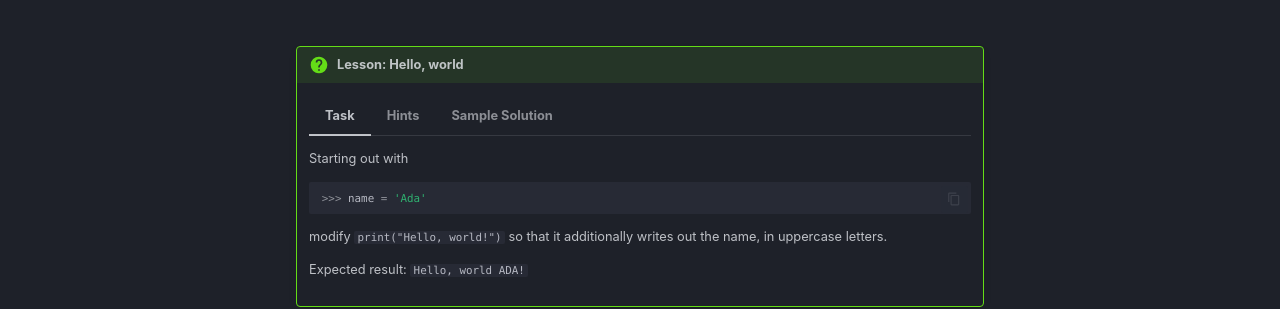
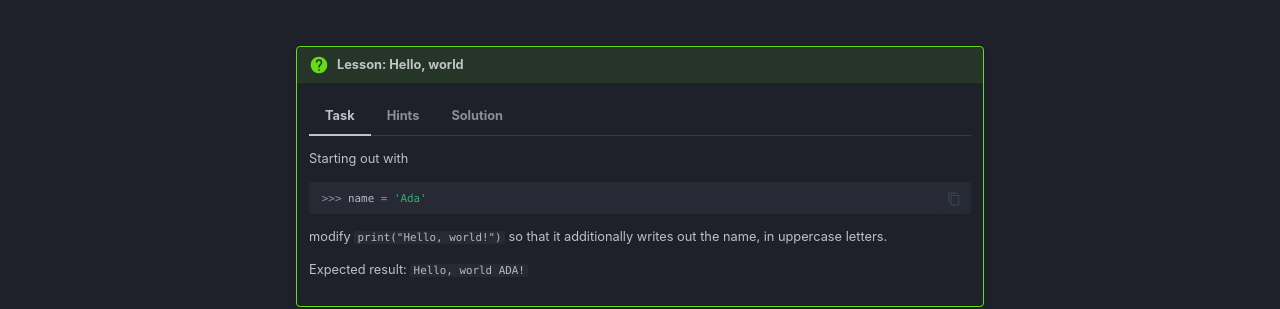
Before and after one commit to rkluger68/cpycourse, an MkDocs documentation site: the page built from docs/training/lessons/hello-world/hello-world.md, in a window 1280 px wide. Shown: the part 182-491 px from the top of the page. Built offline with MkDocs 1.6.1 and Material for MkDocs 9.7.7, drawn with Linux system fonts in a browser that asks for light colours; comment, search, counter and statistics services are not loaded.

Commit message:
Fix wording

```diff
--- a/docs/training/lessons/hello-world/hello-world.md
+++ b/docs/training/lessons/hello-world/hello-world.md
@@ -18,7 +18,7 @@
         You can use `help("")` to find out about string methods and how to
         convert text to uppercase text.
 
-    === "Sample Solution"
+    === "Solution"
 
         ??? example
 
```
